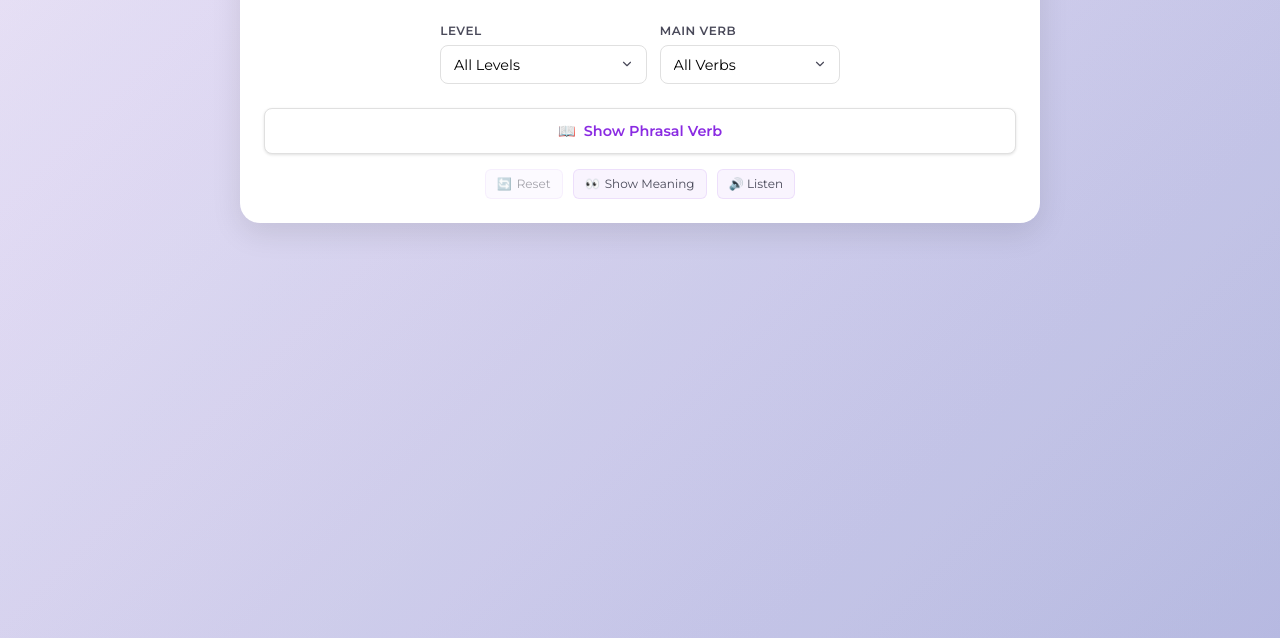
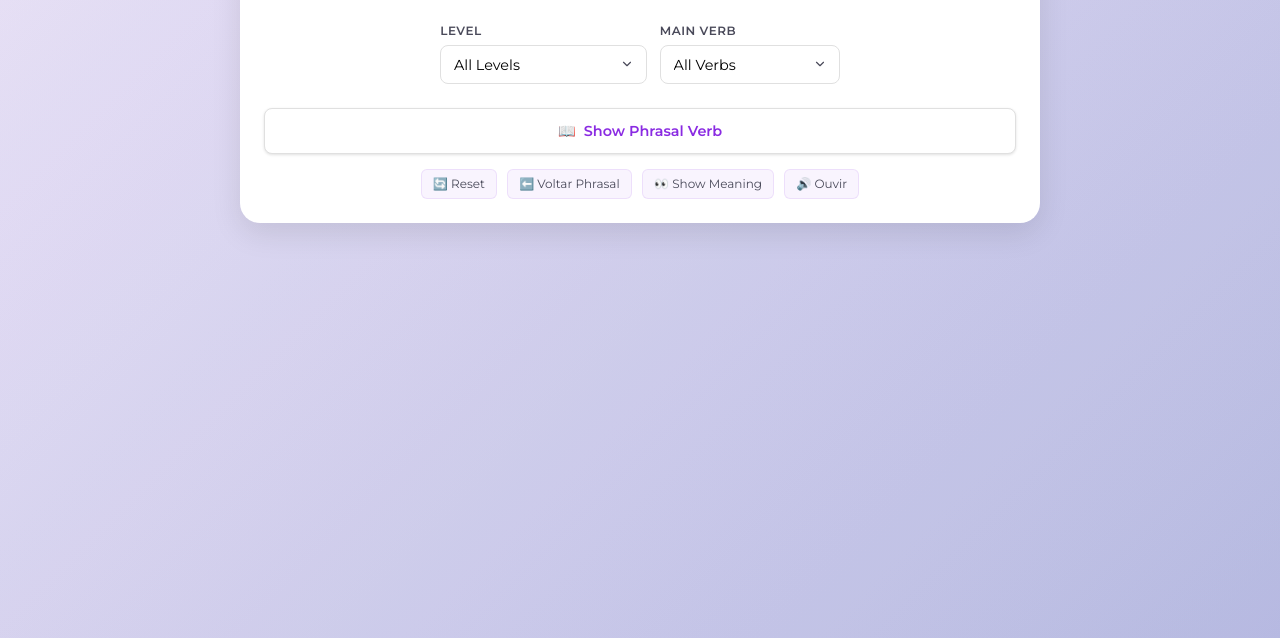
Before and after one commit to wizardjoinville/English-Practice-Tool, a plain HTML site: page index.html in a window 1280 px wide. Both pictures are taken after a click on the button "Phrasal Verbs". Shown: the part 162-800 px from the top of the page. Drawn offline with nearby package versions, Linux system fonts and the light colour scheme.

Commit message:
Update index.html

```diff
--- a/index.html
+++ b/index.html
@@ -107,13 +107,20 @@
         <button id="btnVocabReset" class="secondary-button" disabled>
           <span>🔄</span> Reset
         </button>
+
+        <button id="btnVocabBack" class="secondary-button">
+          ⬅️ Voltar Palavra
+        </button>
+
         <button id="btnShowTranslation" class="secondary-button">
           <span>👀</span> Show Translation
         </button>
+
         <button id="btnSpeakVocab" class="secondary-button" style="margin-top:10px;">
           🔊 Ouvir
         </button>
       </div>
+
 
       <div class="vocab-card" id="vocabCard">
         <div class="difficulty vocab-level" id="vocabLevel"></div>
@@ -257,14 +264,21 @@
       </button>
       <div class="secondary-buttons">
         <button id="btnPhrasalReset" class="secondary-button" disabled>
-          <span>🔄</span> Reset
+          🔄 Reset
         </button>
+
+        <button id="btnPhrasalBack" class="secondary-button">
+          ⬅️ Voltar Phrasal
+        </button>
+
         <button id="btnShowPhrasalMeaning" class="secondary-button">
-          <span>👀</span> Show Meaning
+          👀 Show Meaning
         </button>
+
         <button id="btnSpeakPhrasal" class="secondary-button">
-          🔊 Listen
+          🔊 Ouvir
         </button>
+
       </div>
       <div class="vocab-card" id="phrasalCard">
         <div class="difficulty phrasal-level" id="phrasalLevel"></div>
```
